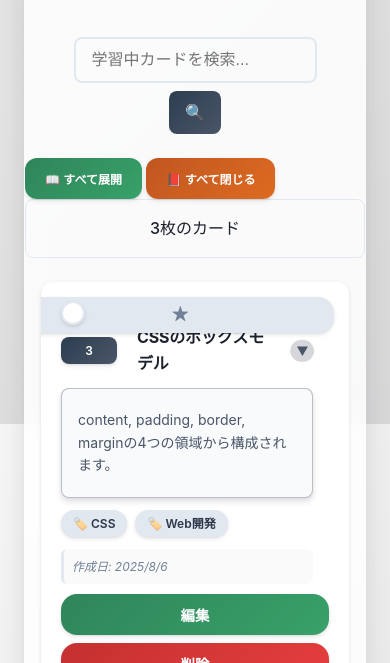
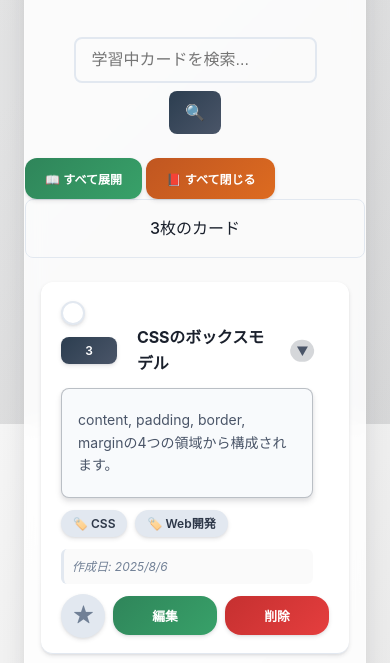
Before and after one commit to icechickens/Workshop, a website with bundled scripts: page index.html in a window 390 px wide. Shown: the part 420-1083 px from the top of the page. Built offline with nearby package versions, Linux system fonts and the light colour scheme; files whose address does not match are found by name.

Commit message:
お気に入りボタンのスマホ表示バグ修正

```diff
--- a/style.css
+++ b/style.css
@@ -1604,8 +1604,15 @@ li.card-item.completed:not(.favorite) {
     background: var(--bg-tertiary);
     color: var(--text-muted);
     font-size: 1rem;
-    padding: 0.5rem 0.75rem;
+    padding: 0.5rem;
     line-height: 1;
+    width: 40px;
+    height: 40px;
+    border-radius: 50%;
+    display: flex;
+    align-items: center;
+    justify-content: center;
+    flex-shrink: 0;
 }
 
 .favorite-btn:hover {
@@ -2312,13 +2319,6 @@ li.card-item.completed:not(.favorite) {
         align-items: center;
     }
 
-    .favorite-btn {
-        position: absolute;
-        top: 15px;
-        right: 15px;
-        margin: 0;
-    }
-
     /* 編集フォームのモバイル対応 */
     .edit-form {
         width: 100%;
@@ -2341,17 +2341,35 @@ li.card-item.completed:not(.favorite) {
         text-align: center;
     }
     .card-actions {
-        flex-direction: column;
+        flex-direction: row;
+        flex-wrap: wrap;
         gap: 8px;
         margin-left: 0;
         margin-top: 10px;
         width: 100%;
-    }
-
-    .edit-btn, .delete-btn, .save-btn, .cancel-btn, .favorite-btn {
-        width: 100%;
-        padding: 10px;
+        justify-content: flex-start;
+        align-items: center;
+    }
+
+    .edit-btn, .delete-btn, .save-btn, .cancel-btn {
+        flex: 1;
+        min-width: 80px;
+        padding: 10px 8px;
         justify-content: center;
+        font-size: 0.8rem;
+    }
+
+    .favorite-btn {
+        width: 44px !important;
+        height: 44px !important;
+        padding: 8px !important;
+        flex-shrink: 0;
+        border-radius: 50% !important;
+        display: flex !important;
+        align-items: center !important;
+        justify-content: center !important;
+        font-size: 1.2rem !important;
+        margin-left: auto;
     }
 
     .card-item .edit-form {
```
